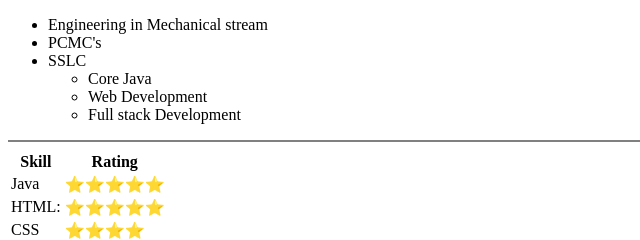
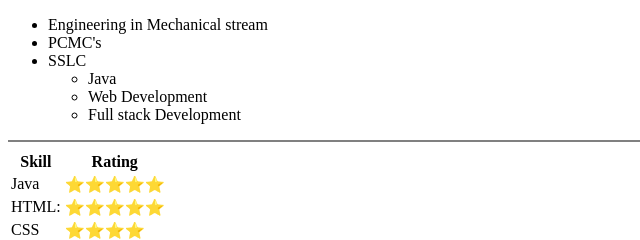
Before and after one commit to Nithishkumarr/WebDevudemy, a plain HTML site: page index.html in a window 1280 px wide. Shown: the part 307-547 px from the top of the page, 0-640 px from the left. Drawn offline with Linux system fonts and the light colour scheme.

Commit message:
java:initcommit

```diff
--- a/index.html
+++ b/index.html
@@ -29,7 +29,7 @@
     <li>PCMC's</li>
     <li>SSLC</li>
       <ul>
-        <li>Core Java</li>
+        <li> Java</li>
         <li>Web Development</li>
         <li>Full stack Development</li>
       </ul>
```
